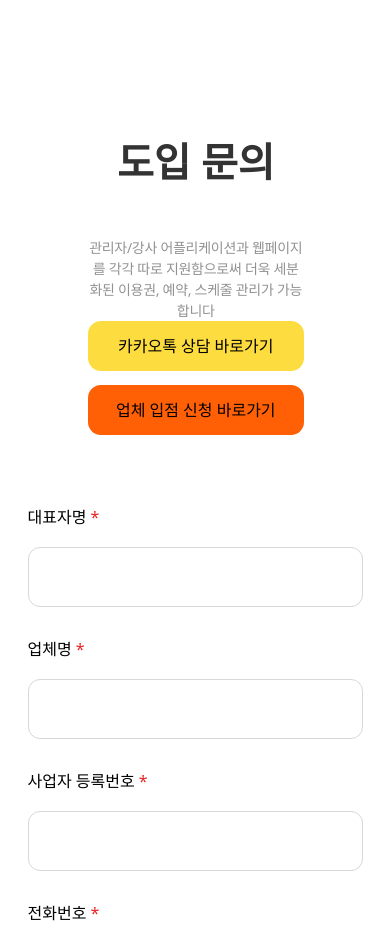
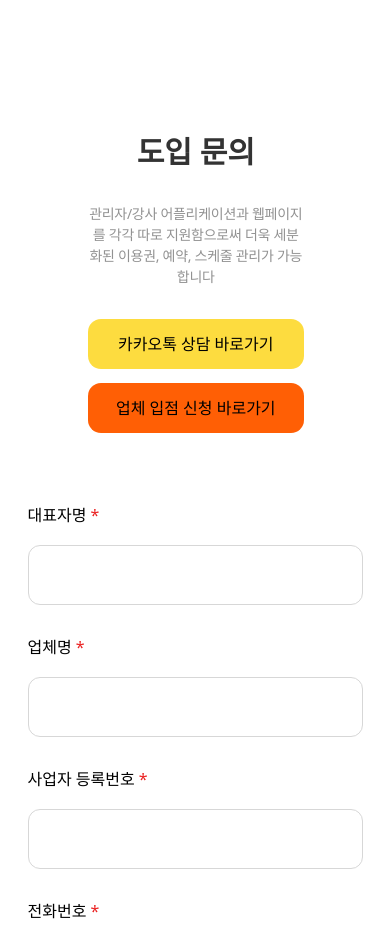
Before and after one commit to hobbyloop/hobbyloop-landing, a Next.js app: page / in a window 390 px wide. Shown: the part 4720-5649 px from the top of the page. Built offline with nearby package versions, Linux system fonts and the light colour scheme.

Commit message:
Update: 도입문의 InquiryForm css 수정
 - TailwindCSS 쫌 써봄
 - 반응형 스타일 추가

```diff
--- a/src/components/InquiryForm.tsx
+++ b/src/components/InquiryForm.tsx
@@ -28,7 +28,12 @@
   color: #333;
   font-size: 40px;
   font-weight: 700;
-  margin-bottom: 45px;
+  line-height: 130%;
+
+  @media (max-width: 800px) {
+    font-size: 30px;
+    font-weight: 600;
+  }
 `;
 
 const P = styled.p`
@@ -38,7 +43,6 @@
   font-weight: 500;
   line-height: 150%; /* 21px */
   letter-spacing: -0.28px;
-  margin-bottom: 34px;
   max-width: 337px;
 
   @media (max-width: 800px) {
@@ -69,7 +73,7 @@
   return (
     <Container>
       <InnerContainer>
-        <Wrapper>
+        <Wrapper className="flex flex-col gap-8">
           <H1>도입 문의</H1>
           <P>
             관리자/강사 어플리케이션과 웹페이지를 각각 따로 지원함으로써 더욱
```
